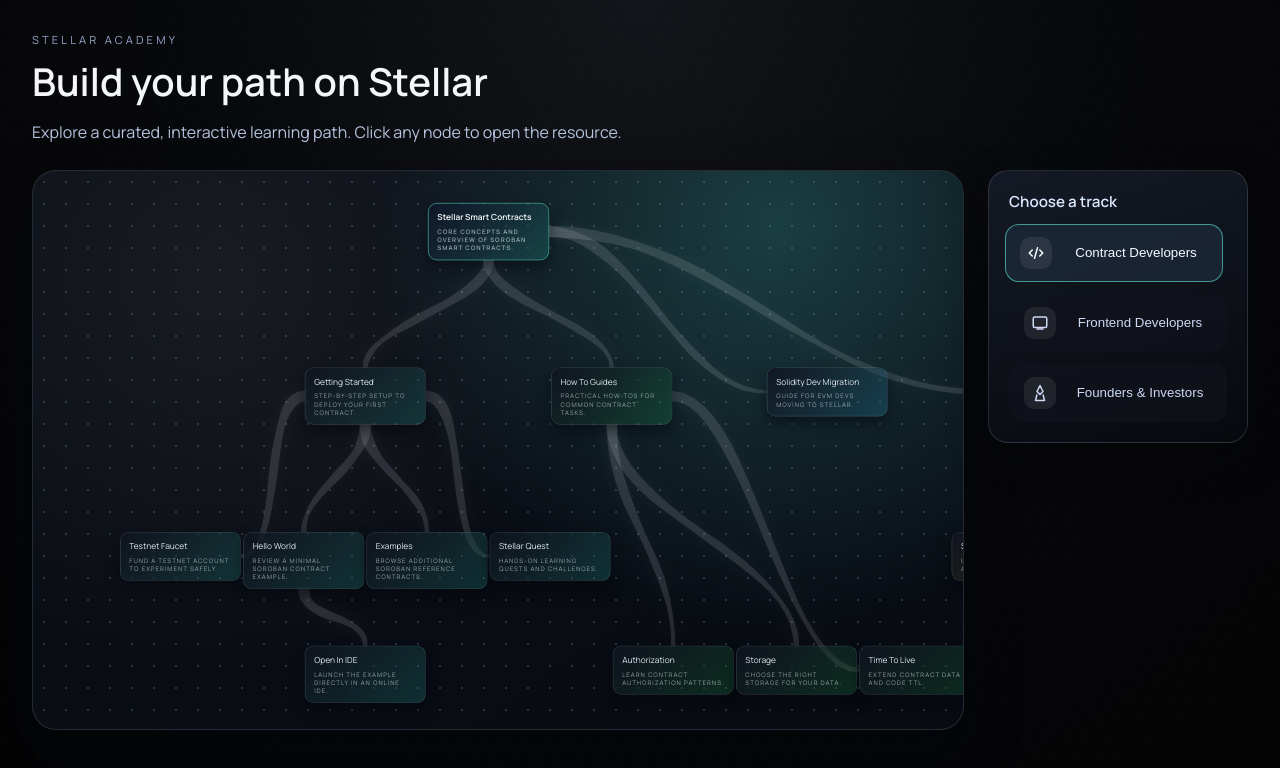
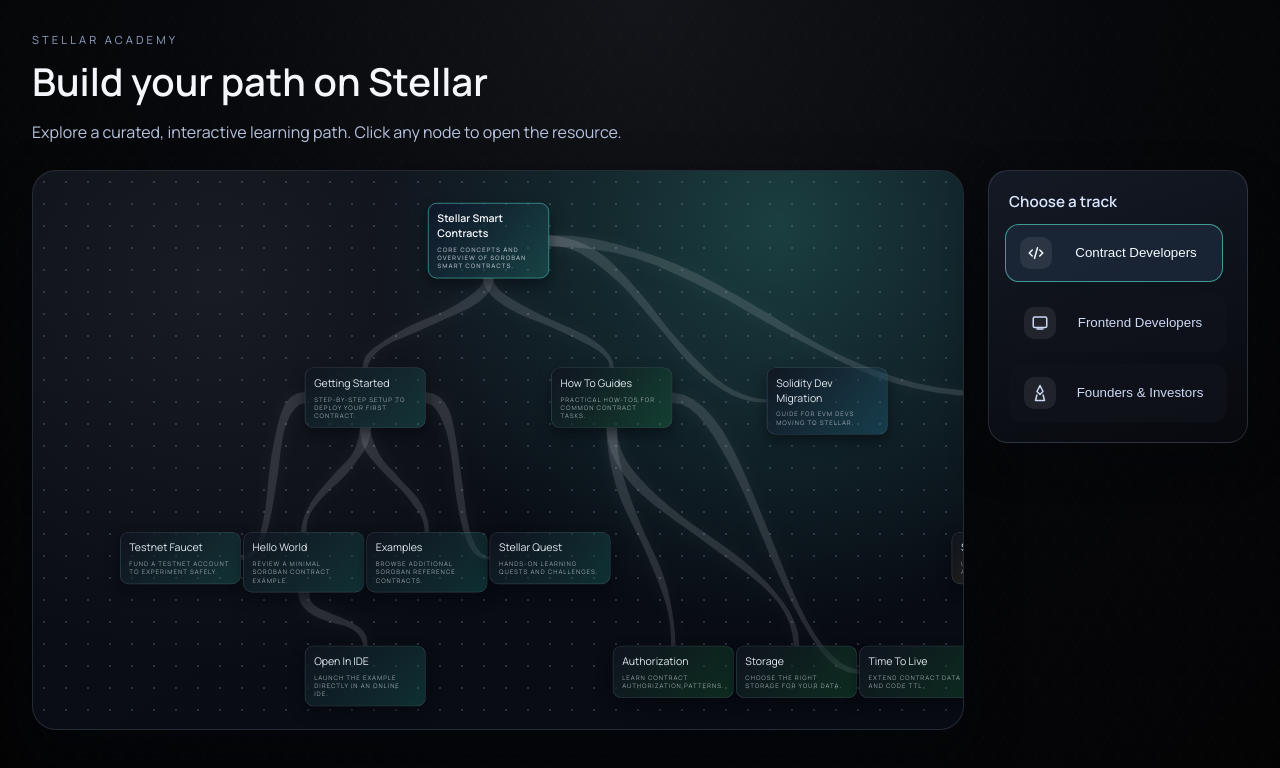
Before and after one commit to jamesbachini/Stellar-Academy, a React (Vite) app: page / in a window 1280 px wide. Shown: the top 768 px of the page. Built offline with nearby package versions, Linux system fonts and the light colour scheme.

Commit message:
Update StellarFlowChart.css

```diff
--- a/src/components/StellarFlowChart.css
+++ b/src/components/StellarFlowChart.css
@@ -154,7 +154,7 @@
 }
 
 .node-title {
-  font-size: 0.95rem;
+  font-size: 1.2rem;
   line-height: 1.4;
 }
 
```
